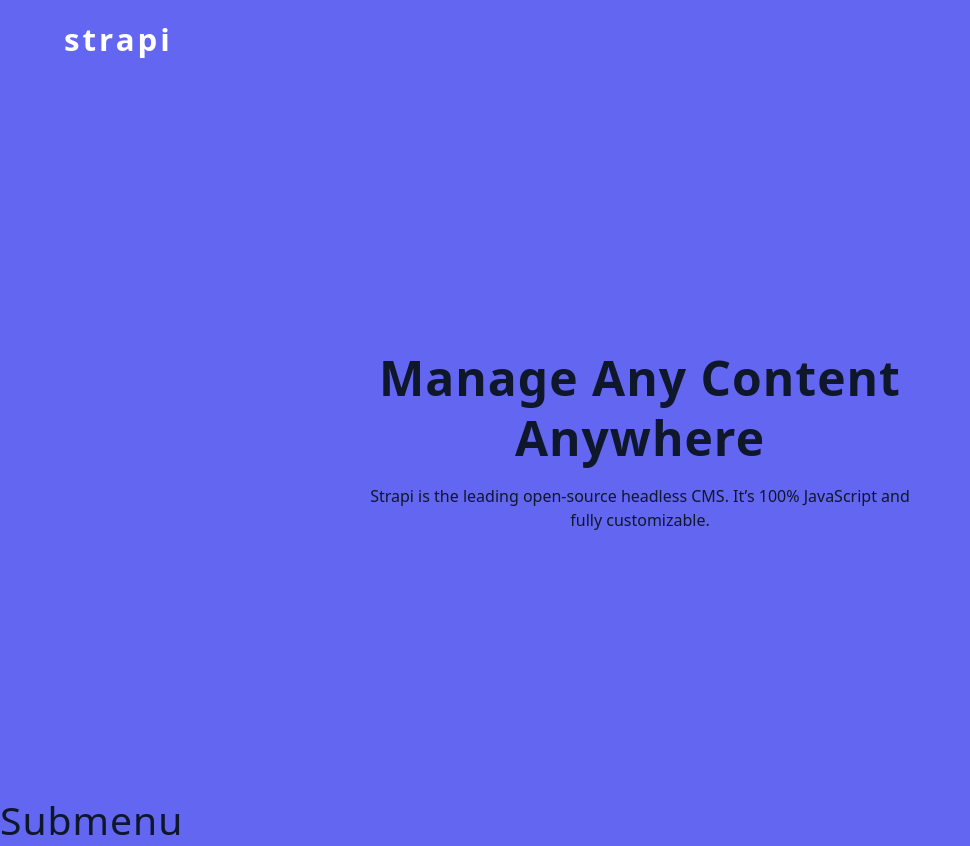
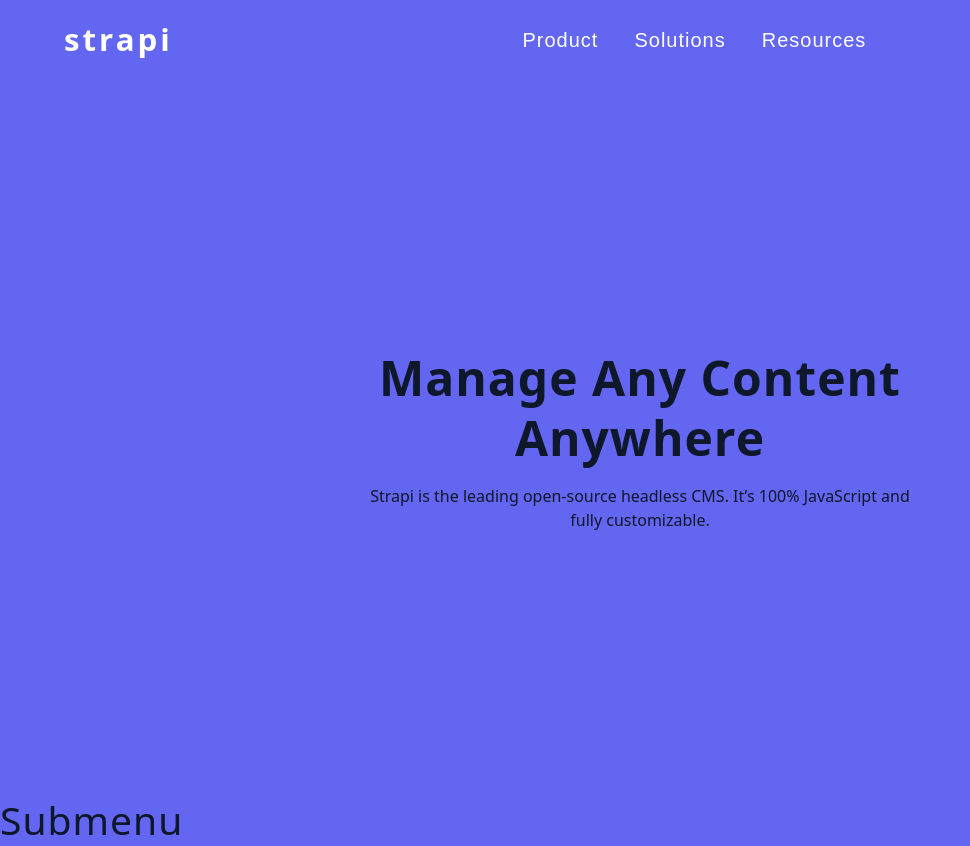
Before and after one commit to negin-khademi/strapi, a React (Create React App) app: page / in a window 1280 px wide. Shown: the whole page, without its empty margins (0-970 px from the left). Built offline with nearby package versions, Linux system fonts and the light colour scheme.

Commit message:
navlinks

```diff
--- a/src/Navbar.js
+++ b/src/Navbar.js
@@ -1,4 +1,5 @@
 import { FaBars } from 'react-icons/fa';
+import Navlinks from './Navlinks';
 import { useGlobalContext } from './Contex';
 
 const Navbar = () => {
@@ -10,7 +11,7 @@
         <button className="toggle-btn" onClick={openSidebar}>
           <FaBars />
         </button>
-        {/* nav links later */}
+        <Navlinks />
       </div>
     </nav>
   );
--- /dev/null
+++ b/src/Navlinks.js
@@ -0,0 +1,18 @@
+import sublinks from './data';
+
+const Navlinks = () => {
+  return (
+    <div className="nav-links">
+      {sublinks.map((item) => {
+        const { pageId, page } = item;
+        return (
+          <button key={pageId} className="nav-link">
+            {page}
+          </button>
+        );
+      })}
+    </div>
+  );
+};
+
+export default Navlinks;
--- a/src/index.css
+++ b/src/index.css
@@ -393,3 +393,31 @@
     display: none;
   }
 }
+/*
+=============
+Navlinks
+===============
+*/
+.nav-links {
+  display: none;
+}
+@media screen and (min-width: 992px) {
+  .nav-links {
+    display: flex;
+    justify-content: center;
+  }
+  .nav-center {
+    display: grid;
+    grid-template-columns: auto 1fr;
+  }
+  .nav-link {
+    padding: 0 1rem;
+    color: var(--white);
+    background: transparent;
+    border-color: transparent;
+    font-size: 1.25rem;
+    text-transform: capitalize;
+    letter-spacing: var(--letterSpacing);
+    cursor: pointer;
+  }
+}
```
